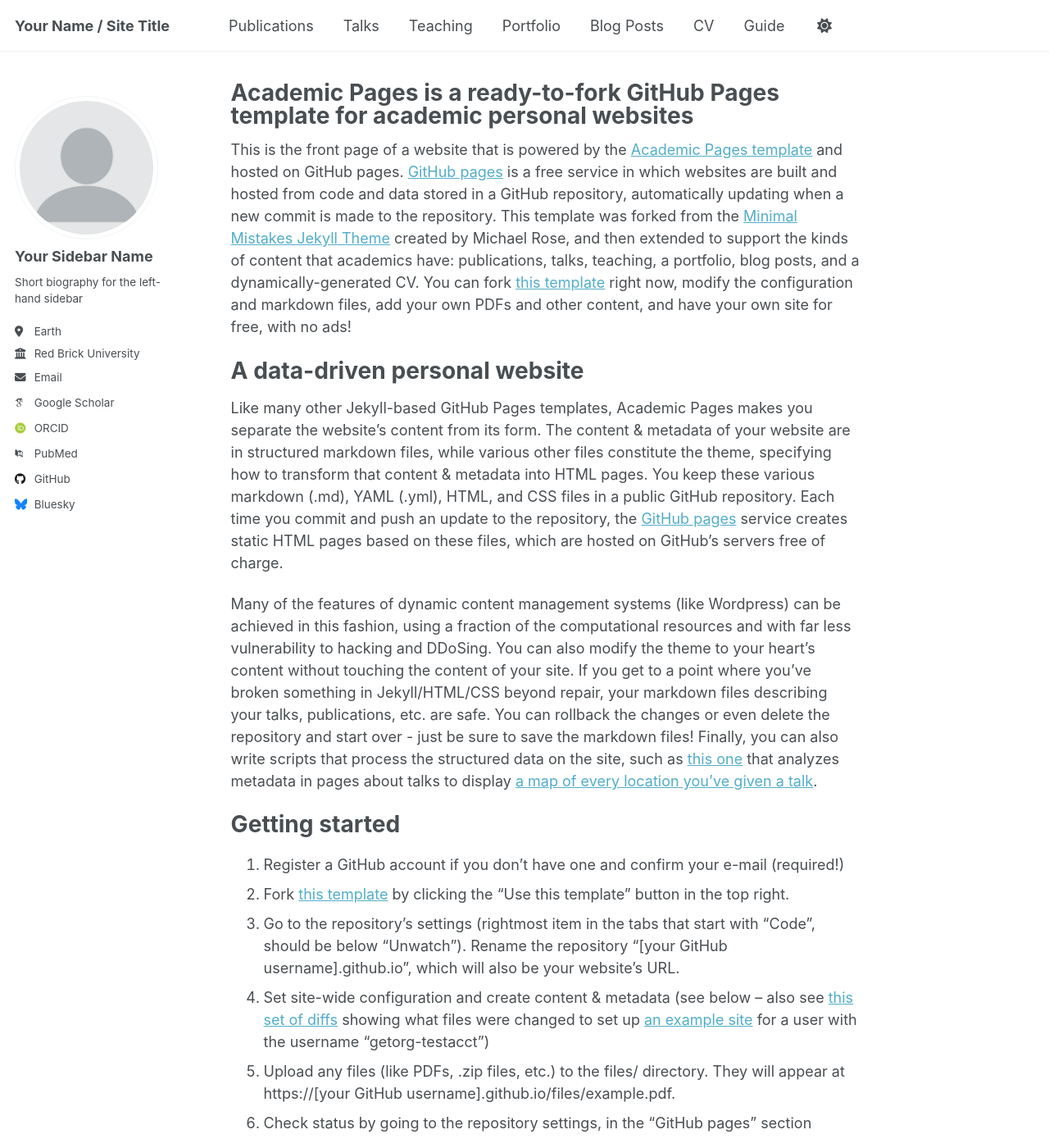
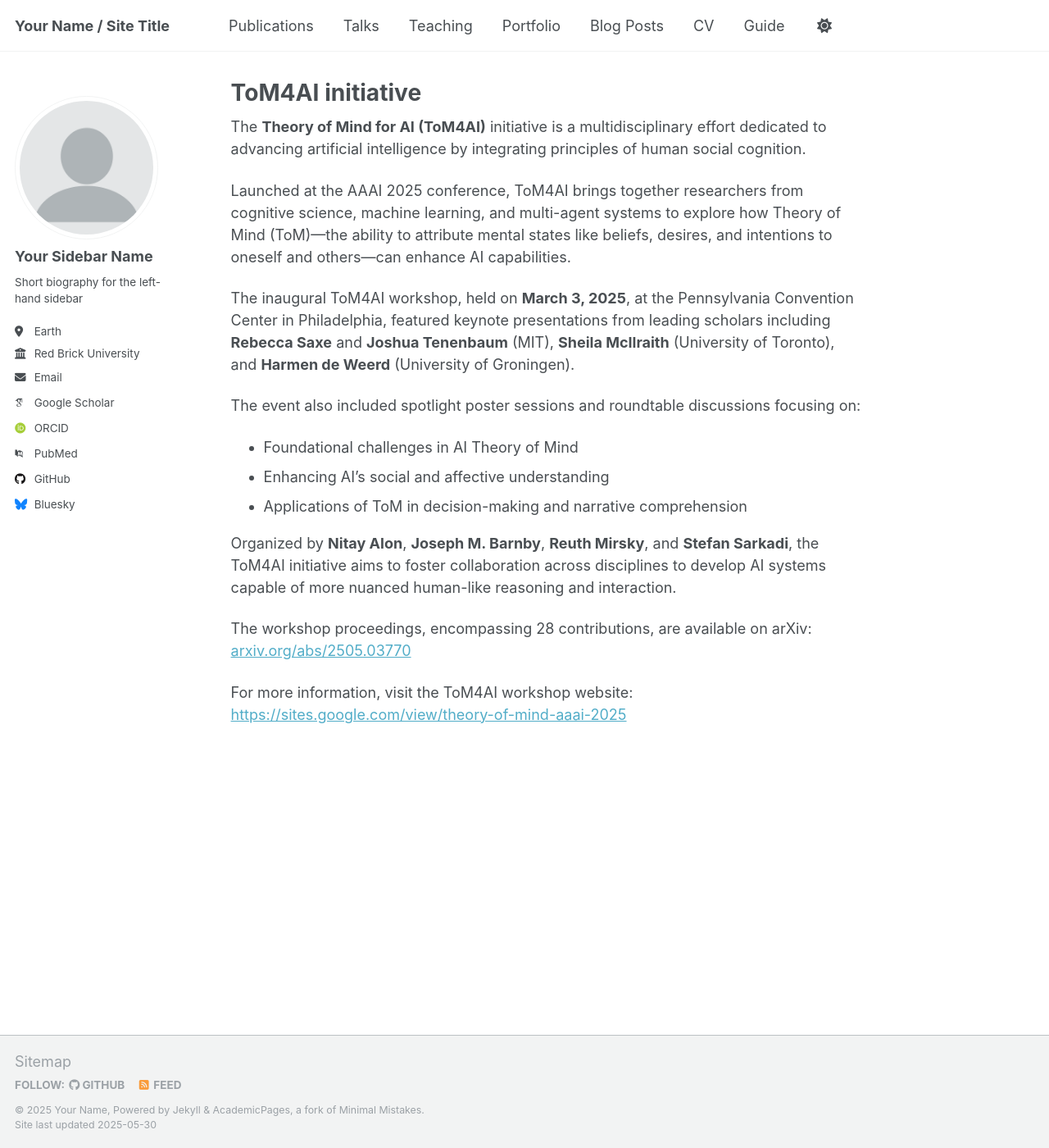
Before and after one commit to ToM4AI/ToM4AI, a Jekyll site: the page built from _pages/about.md, in a window 1280 px wide and 1400 px high. Shown: the whole window at 82% size. Built offline with Jekyll 4.4.1, drawn with Linux system fonts in a browser that asks for light colours; some web fonts are replaced; some of the changed text lies outside the part shown.

Commit message:
Edit about page Add logo and site images

```diff
--- a/_pages/about.md
+++ b/_pages/about.md
@@ -1,49 +1,25 @@
 ---
 permalink: /
-title: "Academic Pages is a ready-to-fork GitHub Pages template for academic personal websites"
+title: "ToM4AI initiative"
 author_profile: true
 redirect_from:
   - /about/
   - /about.html
 ---
 
-This is the front page of a website that is powered by the [Academic Pages template](https://github.com/academicpages/academicpages.github.io) and hosted on GitHub pages. [GitHub pages](https://pages.github.com) is a free service in which websites are built and hosted from code and data stored in a GitHub repository, automatically updating when a new commit is made to the repository. This template was forked from the [Minimal Mistakes Jekyll Theme](https://mmistakes.github.io/minimal-mistakes/) created by Michael Rose, and then extended to support the kinds of content that academics have: publications, talks, teaching, a portfolio, blog posts, and a dynamically-generated CV. You can fork [this template](https://github.com/academicpages/academicpages.github.io) right now, modify the configuration and markdown files, add your own PDFs and other content, and have your own site for free, with no ads!
+The **Theory of Mind for AI (ToM4AI)** initiative is a multidisciplinary effort dedicated to advancing artificial intelligence by integrating principles of human social cognition.
 
-A data-driven personal website
-======
-Like many other Jekyll-based GitHub Pages templates, Academic Pages makes you separate the website's content from its form. The content & metadata of your website are in structured markdown files, while various other files constitute the theme, specifying how to transform that content & metadata into HTML pages. You keep these various markdown (.md), YAML (.yml), HTML, and CSS files in a public GitHub repository. Each time you commit and push an update to the repository, the [GitHub pages](https://pages.github.com/) service creates static HTML pages based on these files, which are hosted on GitHub's servers free of charge.
+Launched at the AAAI 2025 conference, ToM4AI brings together researchers from cognitive science, machine learning, and multi-agent systems to explore how Theory of Mind (ToM)—the ability to attribute mental states like beliefs, desires, and intentions to oneself and others—can enhance AI capabilities.
 
-Many of the features of dynamic content management systems (like Wordpress) can be achieved in this fashion, using a fraction of the computational resources and with far less vulnerability to hacking and DDoSing. You can also modify the theme to your heart's content without touching the content of your site. If you get to a point where you've broken something in Jekyll/HTML/CSS beyond repair, your markdown files describing your talks, publications, etc. are safe. You can rollback the changes or even delete the repository and start over - just be sure to save the markdown files! Finally, you can also write scripts that process the structured data on the site, such as [this one](https://github.com/academicpages/academicpages.github.io/blob/master/talkmap.ipynb) that analyzes metadata in pages about talks to display [a map of every location you've given a talk](https://academicpages.github.io/talkmap.html).
+The inaugural ToM4AI workshop, held on **March 3, 2025**, at the Pennsylvania Convention Center in Philadelphia, featured keynote presentations from leading scholars including **Rebecca Saxe** and **Joshua Tenenbaum** (MIT), **Sheila McIlraith** (University of Toronto), and **Harmen de Weerd** (University of Groningen).
 
-Getting started
-======
-1. Register a GitHub account if you don't have one and confirm your e-mail (required!)
-1. Fork [this template](https://github.com/academicpages/academicpages.github.io) by clicking the "Use this template" button in the top right.
-1. Go to the repository's settings (rightmost item in the tabs that start with "Code", should be below "Unwatch"). Rename the repository "[your GitHub username].github.io", which will also be your website's URL.
-1. Set site-wide configuration and create content & metadata (see below -- also see [this set of diffs](http://archive.is/3TPas) showing what files were changed to set up [an example site](https://getorg-testacct.github.io) for a user with the username "getorg-testacct")
-1. Upload any files (like PDFs, .zip files, etc.) to the files/ directory. They will appear at https://[your GitHub username].github.io/files/example.pdf.
-1. Check status by going to the repository settings, in the "GitHub pages" section
+The event also included spotlight poster sessions and roundtable discussions focusing on:
+- Foundational challenges in AI Theory of Mind
+- Enhancing AI's social and affective understanding
+- Applications of ToM in decision-making and narrative comprehension
 
-Site-wide configuration
-------
-The main configuration file for the site is in the base directory in [_config.yml](https://github.com/academicpages/academicpages.github.io/blob/master/_config.yml), which defines the content in the sidebars and other site-wide features. You will need to replace the default variables with ones about yourself and your site's github repository. The configuration file for the top menu is in [_data/navigation.yml](https://github.com/academicpages/academicpages.github.io/blob/master/_data/navigation.yml). For example, if you don't have a portfolio or blog posts, you can remove those items from that navigation.yml file to remove them from the header.
+Organized by **Nitay Alon**, **Joseph M. Barnby**, **Reuth Mirsky**, and **Stefan Sarkadi**, the ToM4AI initiative aims to foster collaboration across disciplines to develop AI systems capable of more nuanced human-like reasoning and interaction.
 
-Create content & metadata
-------
-For site content, there is one markdown file for each type of content, which are stored in directories like _publications, _talks, _posts, _teaching, or _pages. For example, each talk is a markdown file in the [_talks directory](https://github.com/academicpages/academicpages.github.io/tree/master/_talks). At the top of each markdown file is structured data in YAML about the talk, which the theme will parse to do lots of cool stuff. The same structured data about a talk is used to generate the list of talks on the [Talks page](https://academicpages.github.io/talks), each [individual page](https://academicpages.github.io/talks/2012-03-01-talk-1) for specific talks, the talks section for the [CV page](https://academicpages.github.io/cv), and the [map of places you've given a talk](https://academicpages.github.io/talkmap.html) (if you run this [python file](https://github.com/academicpages/academicpages.github.io/blob/master/talkmap.py) or [Jupyter notebook](https://github.com/academicpages/academicpages.github.io/blob/master/talkmap.ipynb), which creates the HTML for the map based on the contents of the _talks directory).
+The workshop proceedings, encompassing 28 contributions, are available on arXiv: [arxiv.org/abs/2505.03770](https://arxiv.org/abs/2505.03770)
 
-**Markdown generator**
-
-The repository includes [a set of Jupyter notebooks](https://github.com/academicpages/academicpages.github.io/tree/master/markdown_generator
-) that converts a CSV containing structured data about talks or presentations into individual markdown files that will be properly formatted for the Academic Pages template. The sample CSVs in that directory are the ones I used to create my own personal website at stuartgeiger.com. My usual workflow is that I keep a spreadsheet of my publications and talks, then run the code in these notebooks to generate the markdown files, then commit and push them to the GitHub repository.
-
-How to edit your site's GitHub repository
-------
-Many people use a git client to create files on their local computer and then push them to GitHub's servers. If you are not familiar with git, you can directly edit these configuration and markdown files directly in the github.com interface. Navigate to a file (like [this one](https://github.com/academicpages/academicpages.github.io/blob/master/_talks/2012-03-01-talk-1.md) and click the pencil icon in the top right of the content preview (to the right of the "Raw | Blame | History" buttons). You can delete a file by clicking the trashcan icon to the right of the pencil icon. You can also create new files or upload files by navigating to a directory and clicking the "Create new file" or "Upload files" buttons.
-
-Example: editing a markdown file for a talk
-![Editing a markdown file for a talk](/images/editing-talk.png)
-
-For more info
-------
-More info about configuring Academic Pages can be found in [the guide](https://academicpages.github.io/markdown/), the [growing wiki](https://github.com/academicpages/academicpages.github.io/wiki), and you can always [ask a question on GitHub](https://github.com/academicpages/academicpages.github.io/discussions). The [guides for the Minimal Mistakes theme](https://mmistakes.github.io/minimal-mistakes/docs/configuration/) (which this theme was forked from) might also be helpful.
+For more information, visit the ToM4AI workshop website: [https://sites.google.com/view/theory-of-mind-aaai-2025](https://sites.google.com/view/theory-of-mind-aaai-2025)
```
Also changed, not shown: images/background_image.png (added), images/site-logo.png (deleted), images/site_logo.jpg (added), images/workshop_favicon.jpg (added).
